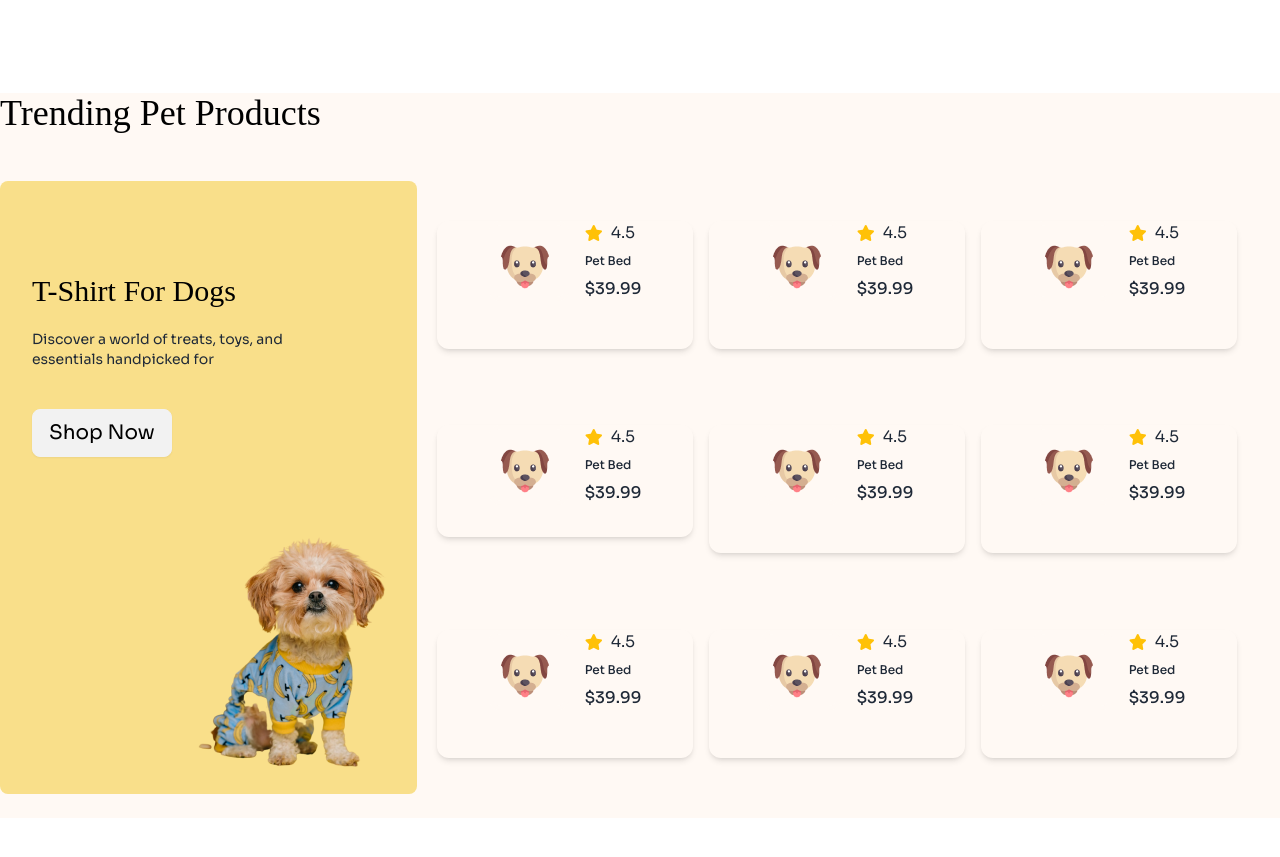
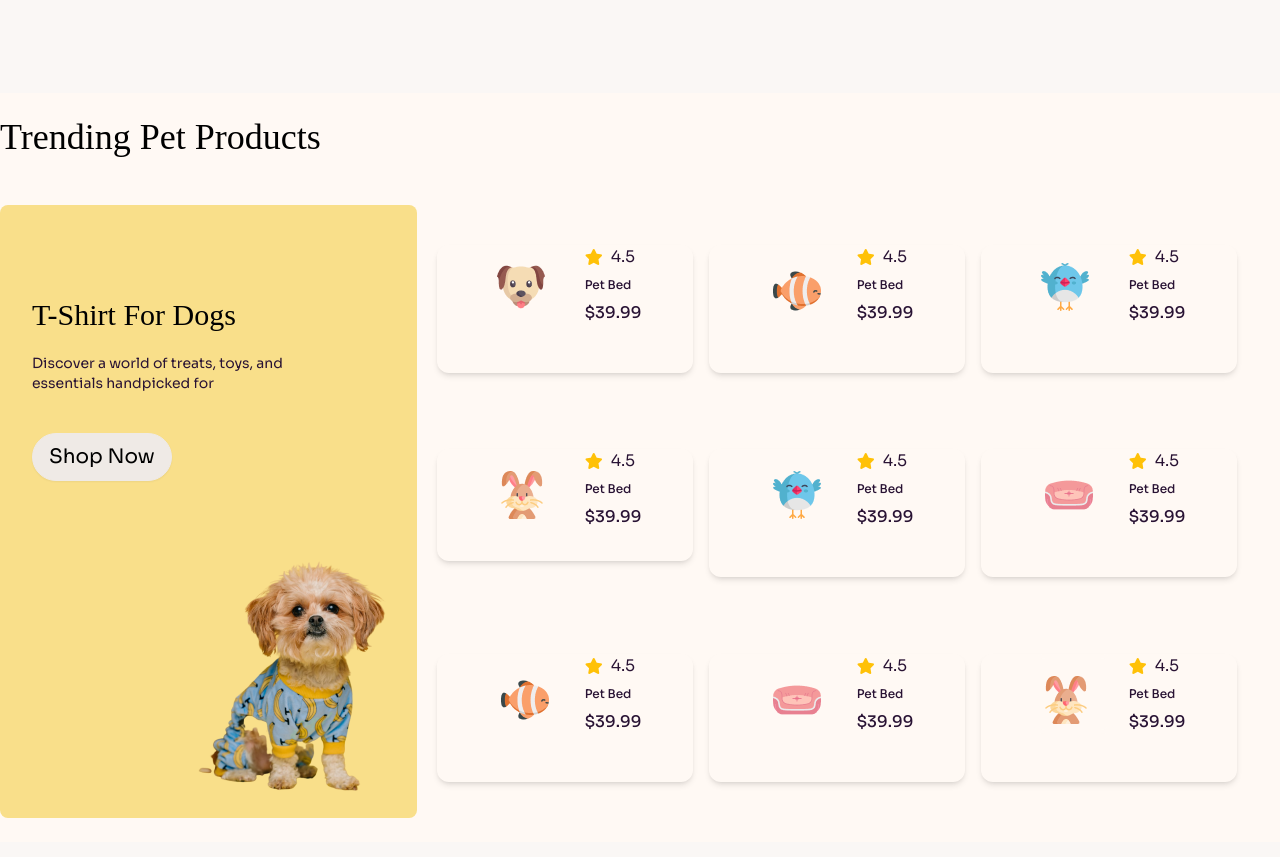
Before and after one commit to Tanna62/MeowMart, a plain HTML site: page index.html in a window 1280 px wide. Shown: the part 1395-2252 px from the top of the page. Drawn offline with nearby package versions, Linux system fonts and the light colour scheme; a web font is replaced by a local one.

Commit message:
adding light theme

```diff
--- a/index.html
+++ b/index.html
@@ -1,5 +1,5 @@
 <!DOCTYPE html>
-<html lang="en">
+<html lang="en "data-theme="cupcake">
 <head>
     <meta charset="UTF-8">
     <meta name="viewport" content="width=device-width, initial-scale=1.0">
@@ -153,7 +153,7 @@
                     </div>
                     <!-- for responsive -->
 
-                    <div class="md:hidden bg-white">
+                    <div class="md:hidden ">
                     <div class=" pl-4 pr-4    mt-20">
                         <div class="text-start top-0 ">
                           <h1 class="text-3xl mb-3  font-normal font-adlam">Pamper Your Pet,<br> Because They Deserve <br> the Bes</h1>
@@ -234,7 +234,7 @@
             </div>
             <!-- Trending products -->
  <div class=" container max-w-screen-2xl box-border md:my-24 my-4 md:bg-[#FFF9F4]">
-  <h1 class="font-adlam font-normal text-black text-2xl md:text-4xl my-9 md:my-12">Trending Pet Products</h1>
+  <h1 class="font-adlam font-normal text-black text-2xl md:text-4xl my-10 md:my-12 pt-6">Trending Pet Products</h1>
    <div class="md:flex space-x-5 mx-auto  max-w-screen-xl ">
      <!-- For big card -->
       <div class="bg-[#F9DF8A] mb-6 rounded-lg ">
@@ -247,9 +247,9 @@
           </div>
           <!-- for small -->
 
-          <div class="grid grid-cols-2 md:grid-cols-3 gap-4 md:mt-10">
+          <div class="grid grid-cols-2 md:grid-cols-3 gap-4 mt-10">
           <div class=" flex md:w-64 pb-3  gap-x-4 bg-[FFFFFF] shadow-md md:h-32 justify-center items center rounded-xl">
-            <div class="w-12 h-12 pt-1 md:pt-2.5 pr-1.5 md:w-20 md:h-20 border-4 border-[#FFF9F4] bg-[#FFF9F4] rounded-xl">
+            <div class="w-12 h-12 pt-1 md:pt-2.5 pr-1.5 md:w-20 md:h-20border-4 border-[#FFF9F4] bg-[#FFF9F4]">
           <img class="md:pt-2 pl-2 pt-1 " src="./c1-assets/dog-cartoon.png" alt="">
             </div>
            <div>
@@ -270,8 +270,8 @@
           <!-- for small -->
 
           <div class="md:h-32 flex gap-x-4 bg-[FFFFFF] shadow-md  md:w-64 justify-center items center rounded-xl">
-            <div class="w-12 h-12 pt-1 md:pt-2.5 pr-1.5 md:w-20 md:h-20 border-4 border-[#FFF9F4] bg-[#FFF9F4] rounded-xl">
-          <img class="md:pt-2 pl-2 pt-1" src="./c1-assets/dog-cartoon.png" alt="">
+            <div class="w-12 h-12 pt-1 md:pt-2.5 pr-1.5 md:w-20 md:h-20 border-4 border-[#FFF9F4] bg-[#FFF9F4]">
+          <img class="md:pt-2 pl-2 pt-1" src="./c1-assets/fish-cartoon.png" alt="">
             </div>
            <div>
             <div class="flex gap-2">
@@ -289,8 +289,8 @@
             </div>
           <!-- for small -->
           <div class="md:h-32 flex gap-x-4 bg-[FFFFFF] shadow-md md:w-64 justify-center items center rounded-xl">
-            <div class="w-12 h-12 pt-1 md:pt-2.5 pr-1.5 md:w-20 md:h-20 border-4 border-[#FFF9F4] bg-[#FFF9F4] rounded-xl">
-          <img class="md:pt-2 pl-2 pt-1 " src="./c1-assets/dog-cartoon.png" alt="">
+            <div class="w-12 h-12 pt-1 md:pt-2.5 pr-1.5 md:w-20 md:h-20border-4 border-[#FFF9F4] bg-[#FFF9F4]">
+          <img class="md:pt-2 pl-2 pt-1 " src="./c1-assets/bird-cartoon.png" alt="">
             </div>
            <div>
             <div class="flex gap-2">
@@ -308,8 +308,8 @@
             </div>
           <!-- for small -->
           <div class=" flex gap-x-4 bg-[FFFFFF] shadow-md md:h-28 md:w-64 justify-center items center rounded-xl">
-            <div class="w-12 h-12 pt-1 md:pt-2.5 pr-1.5 md:w-20 md:h-20 border-4 border-[#FFF9F4] bg-[#FFF9F4] rounded-xl">
-          <img class="md:pt-2 pl-2 pt-1" src="./c1-assets/dog-cartoon.png" alt="">
+            <div class="w-12 h-12 pt-1 md:pt-2.5 pr-1.5 md:w-20 md:h-20 border-4 border-[#FFF9F4] bg-[#FFF9F4]">
+          <img class="md:pt-2 pl-2 pt-1" src="./c1-assets/rabbit-cartoon.png" alt="">
             </div>
            <div>
             <div class="flex gap-2">
@@ -327,8 +327,8 @@
             </div>
          <!-- for small -->
          <div class="md:h-32 flex gap-x-4 bg-[FFFFFF] shadow-md  md:w-64 justify-center items center rounded-xl">
-          <div class="w-12 h-12 pt-1 md:pt-2.5 pr-1.5 md:w-20 md:h-20 border-4 border-[#FFF9F4] bg-[#FFF9F4] rounded-xl">
-        <img class="md:pt-2 pl-2 pt-1 " src="./c1-assets/dog-cartoon.png" alt="">
+          <div class="w-12 h-12 pt-1 md:pt-2.5 pr-1.5 md:w-20 md:h-20 border-4 border-[#FFF9F4] bg-[#FFF9F4]">
+        <img class="md:pt-2 pl-2 pt-1 " src="./c1-assets/bird-cartoon.png" alt="">
           </div>
          <div>
           <div class="flex gap-2">
@@ -346,8 +346,8 @@
           </div>
           <!-- for small -->
           <div class="md:h-32 flex gap-x-4 bg-[FFFFFF] shadow-md  md:w-64 justify-center items center rounded-xl">
-            <div class="w-12 h-12 pt-1 md:pt-2.5 pr-1.5 md:w-20 md:h-20 border-4 border-[#FFF9F4] bg-[#FFF9F4] rounded-xl">
-          <img class="md:pt-2 pl-2 pt-1" src="./c1-assets/dog-cartoon.png" alt="">
+            <div class="w-12 h-12 pt-1 md:pt-2.5 pr-1.5 md:w-20 md:h-20 border-4 border-[#FFF9F4] bg-[#FFF9F4]">
+          <img class="md:pt-2 pl-2 pt-1" src="./c1-assets/pet-couch.png" alt="">
             </div>
            <div>
             <div class="flex gap-2">
@@ -365,8 +365,8 @@
             </div>
          <!-- for small -->
          <div class="md:h-32 flex gap-x-4 bg-[FFFFFF] shadow-md  md:w-64 justify-center items center rounded-xl">
-          <div class="w-12 h-12 pt-1 md:pt-2.5 pr-1.5 md:w-20 md:h-20 border-4 border-[#FFF9F4] bg-[#FFF9F4] rounded-xl">
-        <img class="md:pt-2 pl-2 pt-1 " src="./c1-assets/dog-cartoon.png" alt="">
+          <div class="w-12 h-12 pt-1 md:pt-2.5 pr-1.5 md:w-20 md:h-20 border-4 border-[#FFF9F4] bg-[#FFF9F4]">
+        <img class="md:pt-2 pl-2 pt-1 " src="./c1-assets/fish-cartoon.png" alt="">
           </div>
          <div>
           <div class="flex gap-2">
@@ -384,8 +384,8 @@
           </div>
          <!-- for small -->
          <div class="md:h-32 flex gap-x-4 bg-[FFFFFF] shadow-md  md:w-64 justify-center items center rounded-xl">
-          <div class="w-12 h-12 pt-1 md:pt-2.5 pr-1.5 md:w-20 md:h-20 border-4 border-[#FFF9F4] bg-[#FFF9F4] rounded-xl">
-        <img class="md:pt-2 pl-2 pt-1" src="./c1-assets/dog-cartoon.png" alt="">
+          <div class="w-12 h-12 pt-1 md:pt-2.5 pr-1.5 md:w-20 md:h-20 border-4 border-[#FFF9F4] bg-[#FFF9F4] ">
+        <img class="md:pt-2 pl-2 pt-1" src="./c1-assets/pet-couch.png" alt="">
           </div>
          <div>
           <div class="flex gap-2">
@@ -407,7 +407,7 @@
 <!-- for small -->
 <div class="md:h-32 hidden md:flex md:gap-x-4 gap-x-4 bg-[FFFFFF] shadow-md  md:w-64 justify-center items center rounded-xl">
   <div class="w-12 h-12 pt-1 md:pt-2.5 pr-1.5 md:w-20 md:h-20 border-4 border-[#FFF9F4] bg-[#FFF9F4] rounded-xl ">
-<img class="md:pt-2 pl-2 pt-1" src="./c1-assets/dog-cartoon.png" alt="">
+<img class="md:pt-2 pl-2 pt-1" src="./c1-assets/rabbit-cartoon.png" alt="">
   </div>
  <div>
   <div class="flex gap-2">
```
